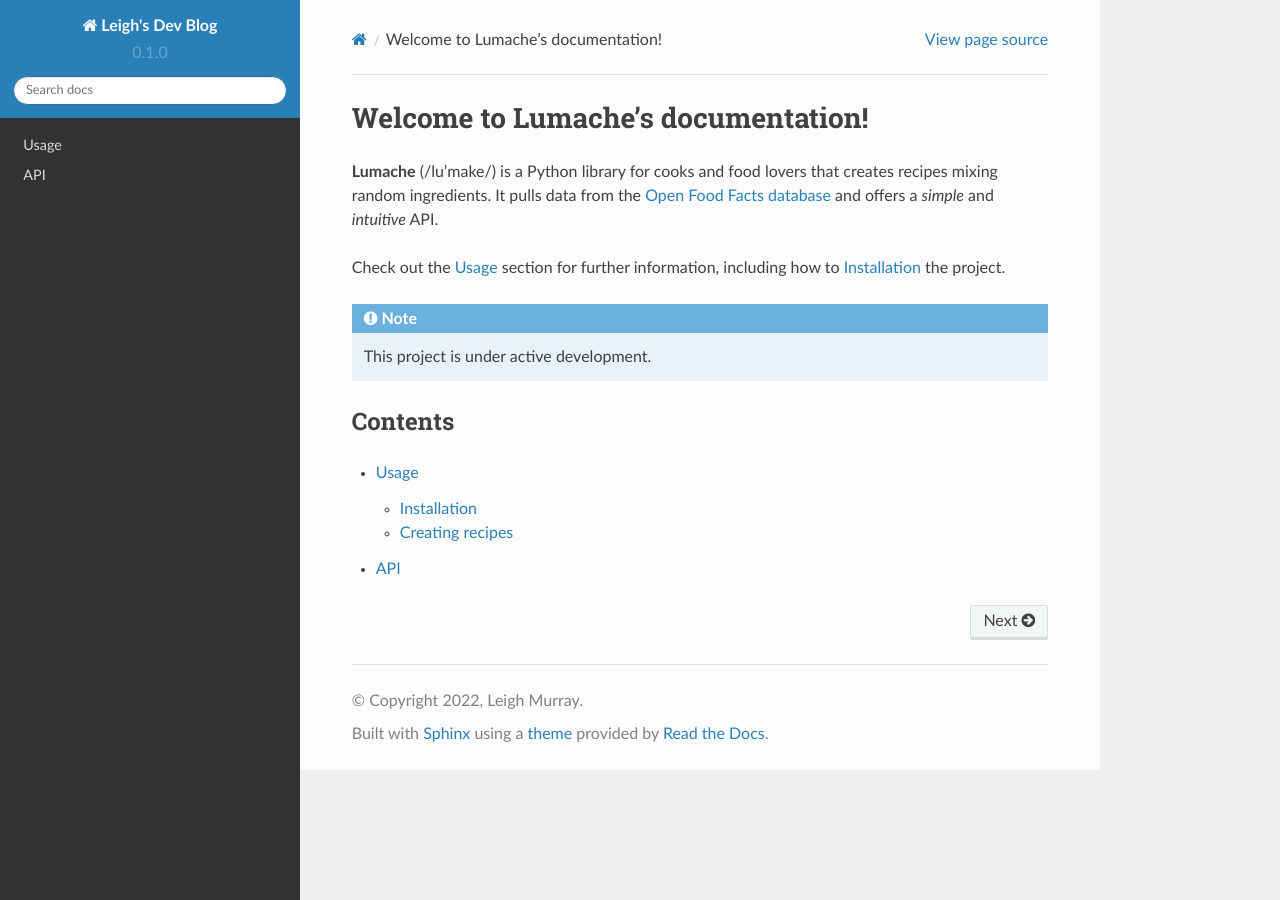
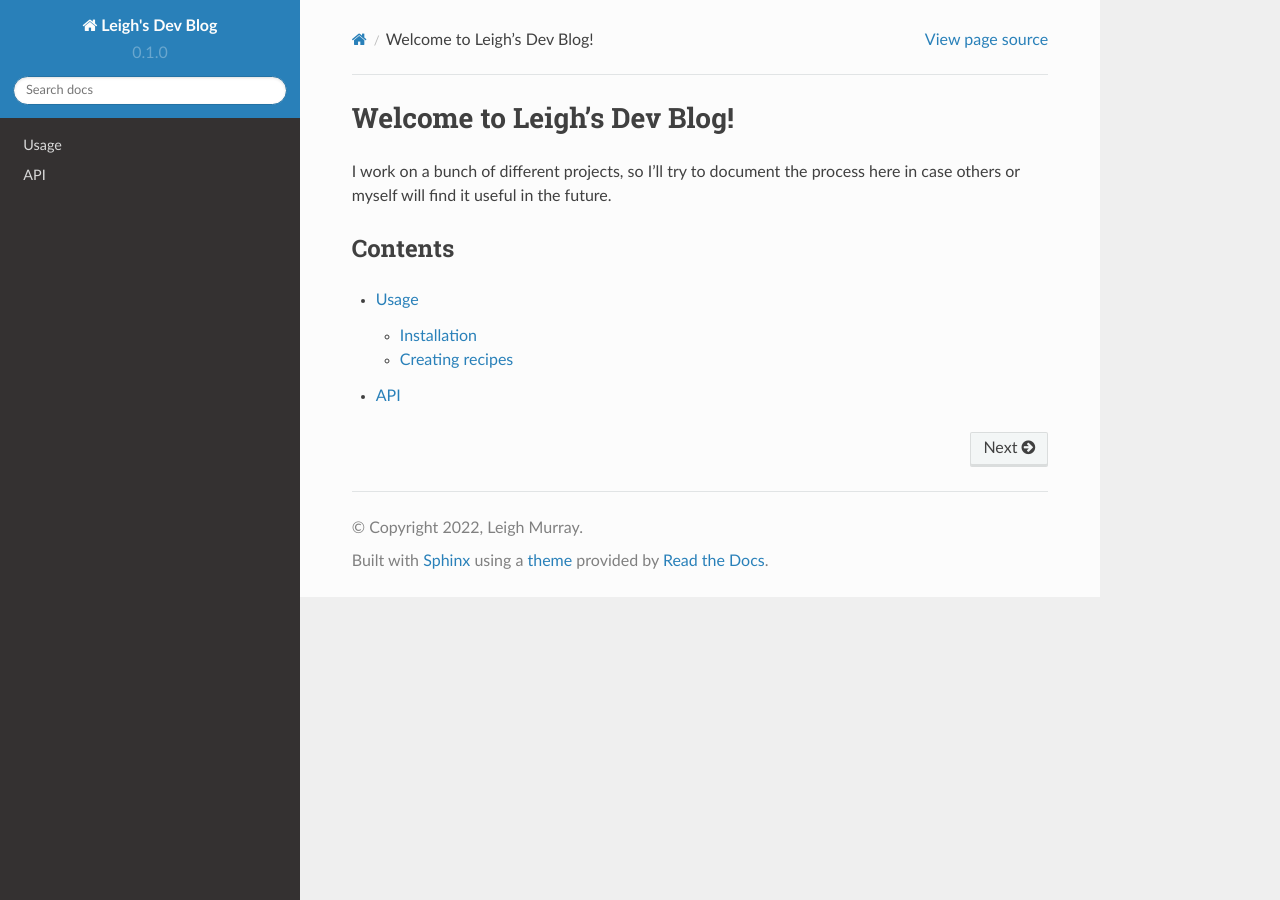
Before and after one commit to leighmurray/devblog, a Sphinx documentation site: the page built from docs/source/index.rst, in a window 1280 px wide. Built offline with Sphinx 7.4.7 and the Read the Docs theme 2.0.0, drawn with Linux system fonts in a browser that asks for light colours.

Commit message:
random stuff

```diff
--- a/docs/source/index.rst
+++ b/docs/source/index.rst
@@ -1,17 +1,8 @@
-Welcome to Lumache's documentation!
-===================================
+Welcome to Leigh's Dev Blog!
+============================
 
-**Lumache** (/lu'make/) is a Python library for cooks and food lovers
-that creates recipes mixing random ingredients.
-It pulls data from the `Open Food Facts database <https://world.openfoodfacts.org/>`_
-and offers a *simple* and *intuitive* API.
-
-Check out the :doc:`usage` section for further information, including
-how to :ref:`installation` the project.
-
-.. note::
-
-   This project is under active development.
+I work on a bunch of different projects, so I'll try to document the process
+here in case others or myself will find it useful in the future.
 
 Contents
 --------
--- /dev/null
+++ b/docs/source/ue5-mod-editor.rst
@@ -0,0 +1,4 @@
+UE5 Mod Editor
+==============
+
+When you're making a game you want others to make mods for it's helpful if you can create a version of Unreal Engine that contains only the things the use will need to package a mod for your game.
```
Also changed, not shown: docs/source/beatgame.rst (added, +17 -0 lines), lumache.py (deleted, +0 -23 lines).
